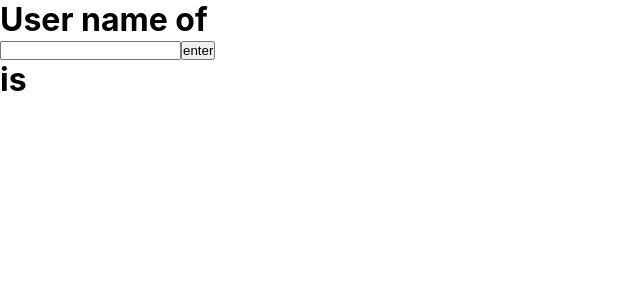
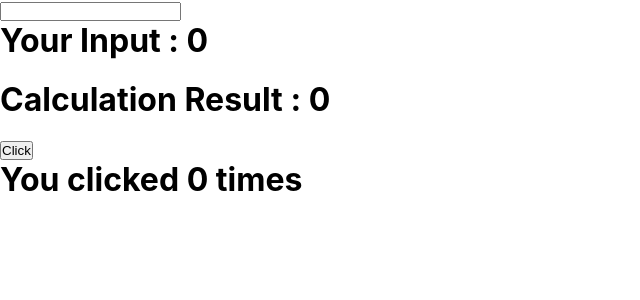
Before and after one commit to ayushdev351/React-Templates, a React (Create React App) app in the folder example-1/: page / in a window 1280 px wide. Shown: the top 300 px of the page, without its empty margins (0-640 px from the left). Built offline with nearby package versions, Linux system fonts and the light colour scheme; no server answers.

Commit message:
useMemo example created

```diff
--- a/example-1/src/App.js
+++ b/example-1/src/App.js
@@ -1,33 +1,51 @@
 import "./App.css";
 
-import {useState, useEffect} from "react"
+import {useState, useMemo} from "react";
 
 function App() {
-  const [user, setUser] = useState("octocat");
-  const [data, setData] = useState({});
+  const [input, setInput] = useState(0);
+  const [counter, setCounter] = useState(0);
 
+  // DOM manipulation function
+  // Called only when corresponding DOM element changes
   const changeHandler = (e) => {
     e.preventDefault();
-    setUser(e.target.value);
+    setInput(e.target.value);
+    console.log("Input function");
   }
 
-  useEffect(() => {
+  // DOM manipulation function
+  // Called only when corresponding DOM element changes
+  const increment = () => {
+    setCounter(counter + 1);
+    console.log("Counter function");
+  }
 
-    fetch(`https://api.github.com/users/${user}`)
-    .then((res) => res.json())
-    .then((data) => setData(data));
+  // Normal Function
+  // Will be recreated on every render
+  // Each render happen when any state change
 
-    console.log("Effected")
-  }, [user])
+  const calculation = (n) => {
+    console.log("Fucking Calculated");
+    return n * n * n;
+  }
+
+  // So we create a memo to memoise the result of the function
+  // And recalculate only when dependecy (input) changes
+
+  const memoisedCalculation = useMemo(() => calculation(input), [input])
 
   return (
     <div className="App">
-      <h1>User name of </h1>
-      <input onChange={changeHandler}></input>
-      <button onClick ={changeHandler}>enter</button>
-      <h1>is {data.name}</h1>
+      <input onChange = {changeHandler} />
+      <h1>Your Input : {input}</h1>
+      <br/>
+      <h1>Calculation Result : {memoisedCalculation}</h1>
+      <br/>
+      <button onClick = {increment}>Click</button>
+      <h1>You clicked {counter} times</h1>
     </div>
-  );
+  )
 }
 
 export default App;
```
